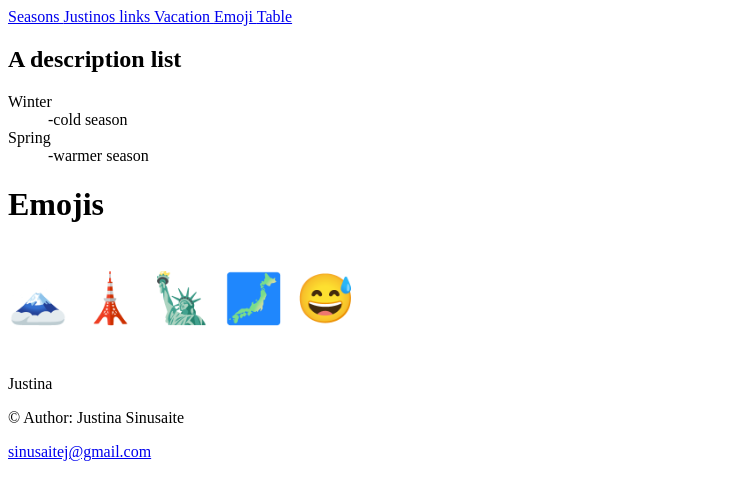
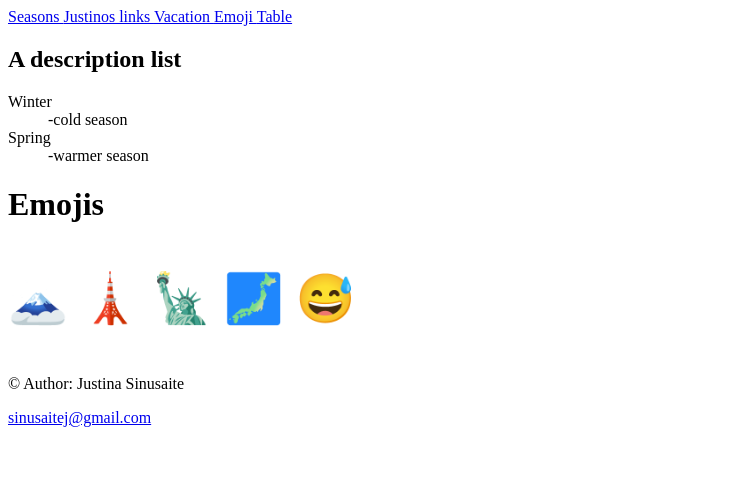
Before and after one commit to SinusaiteJustina/mybitbybitsite, a plain HTML site: page Emoji.html in a window 1280 px wide. Shown: the part 643-1120 px from the top of the page, without its empty margins (0-741 px from the left). After the commit the page ends 1086 px from the top, so only its background shows below. Drawn offline with Linux system fonts and the light colour scheme.

Commit message:
Delete test

```diff
--- a/Emoji.html
+++ b/Emoji.html
@@ -39,7 +39,6 @@
 			<p style="font-size:48px">
 			&#128507; &#128508; &#128509; &#128510; &#128517;
 			</p>
-			<p>Justina</p>
 
 	</main>
 	<footer>
```
